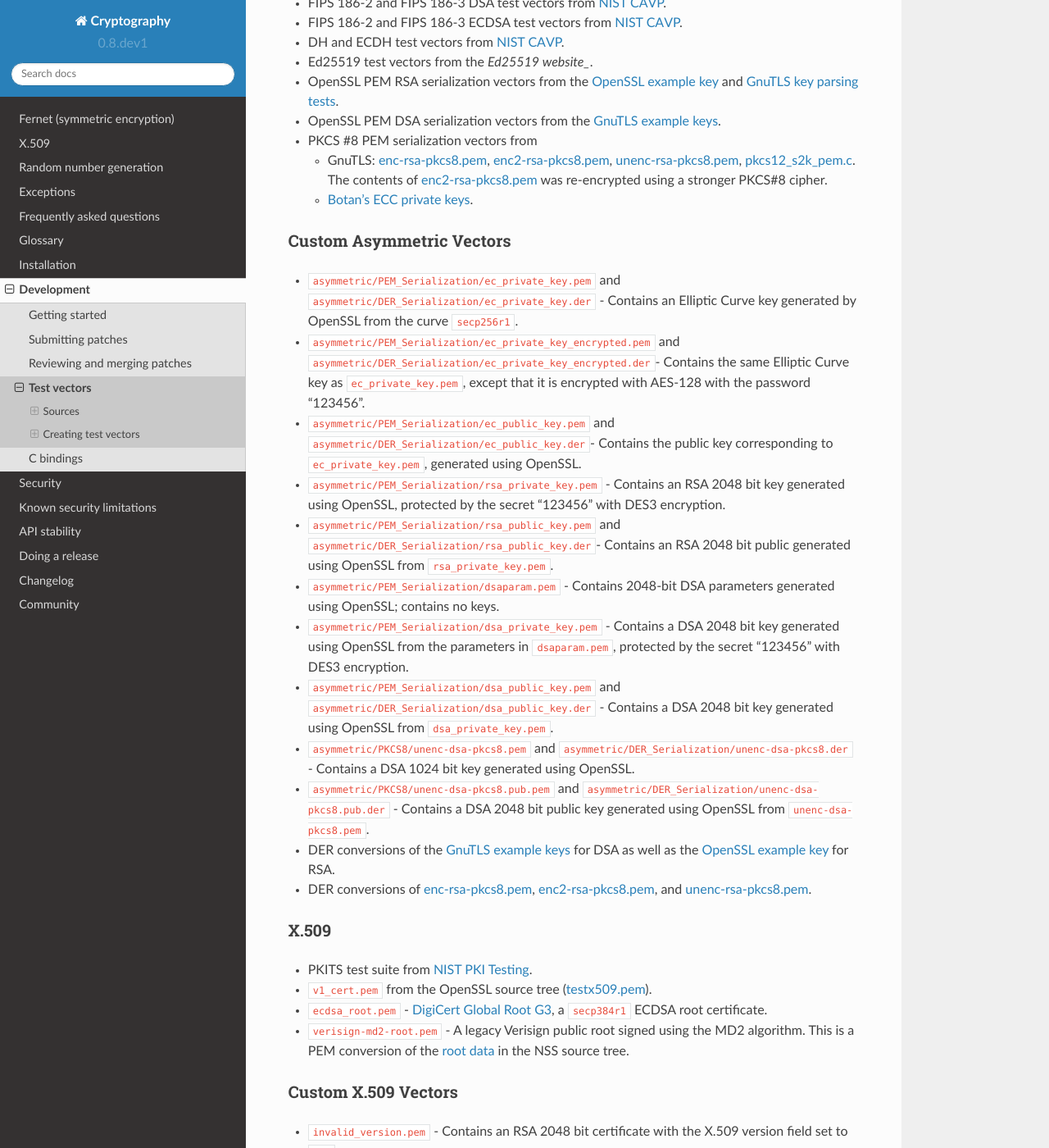
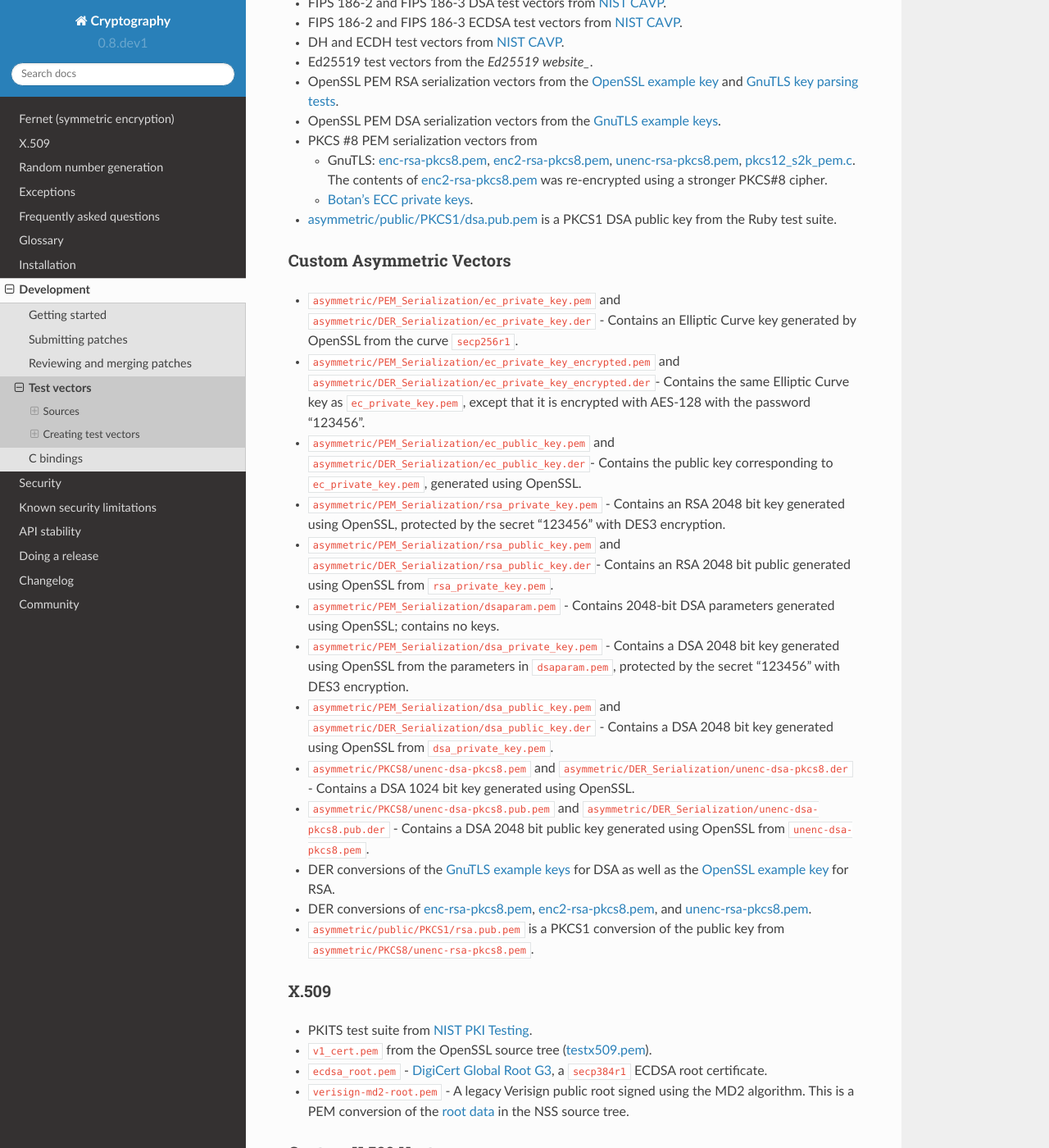
Before and after one commit to WebKing0121/cryptography, a Sphinx documentation site: the page built from docs/development/test-vectors.rst, in a window 1280 px wide and 1400 px high, scrolled down 516 px. Shown: the whole window at 82% size. Built offline with Sphinx 7.4.7 and the Read the Docs theme 2.0.0, drawn with Linux system fonts in a browser that asks for light colours; pages that are not in the unit, such as notebooks, are missing from menus.

Commit message:
add RSA/DSA PKCS1 public keys
unenc-rsa-pkcs8.pub.pem is PEM PKCS1 formatted public key converted from
the subjectPublicKeyInfo version
dsa.pub.pem is the DSA key from the ruby OpenSSL tests

```diff
--- a/docs/development/test-vectors.rst
+++ b/docs/development/test-vectors.rst
@@ -33,6 +33,9 @@ Asymmetric ciphers
     `unenc-rsa-pkcs8.pem`_, `pkcs12_s2k_pem.c`_. The contents of
     `enc2-rsa-pkcs8.pem`_ was re-encrypted using a stronger PKCS#8 cipher.
   * `Botan's ECC private keys`_.
+* `asymmetric/public/PKCS1/dsa.pub.pem`_ is a PKCS1 DSA public key from the
+  Ruby test suite.
+
 
 Custom Asymmetric Vectors
 ~~~~~~~~~~~~~~~~~~~~~~~~~
@@ -71,7 +74,8 @@ Custom Asymmetric Vectors
   `OpenSSL example key`_ for RSA.
 * DER conversions of `enc-rsa-pkcs8.pem`_, `enc2-rsa-pkcs8.pem`_, and
   `unenc-rsa-pkcs8.pem`_.
-
+* ``asymmetric/public/PKCS1/rsa.pub.pem`` is a PKCS1 conversion of the public
+  key from ``asymmetric/PKCS8/unenc-rsa-pkcs8.pem``.
 
 X.509
 ~~~~~
@@ -237,3 +241,4 @@ header format (substituting the correct information):
 .. _`testx509.pem`: https://github.com/openssl/openssl/blob/master/test/testx509.pem
 .. _`DigiCert Global Root G3`: http://cacerts.digicert.com/DigiCertGlobalRootG3.crt
 .. _`root data`: https://hg.mozilla.org/projects/nss/file/25b2922cc564/security/nss/lib/ckfw/builtins/certdata.txt#l2053
+.. _`asymmetric/public/PKCS1/dsa.pub.pem`: https://github.com/ruby/ruby/blob/4ccb387f3bc436a08fc6d72c4931994f5de95110/test/openssl/test_pkey_dsa.rb#L53
```
Also changed, not shown: 2 other files.
